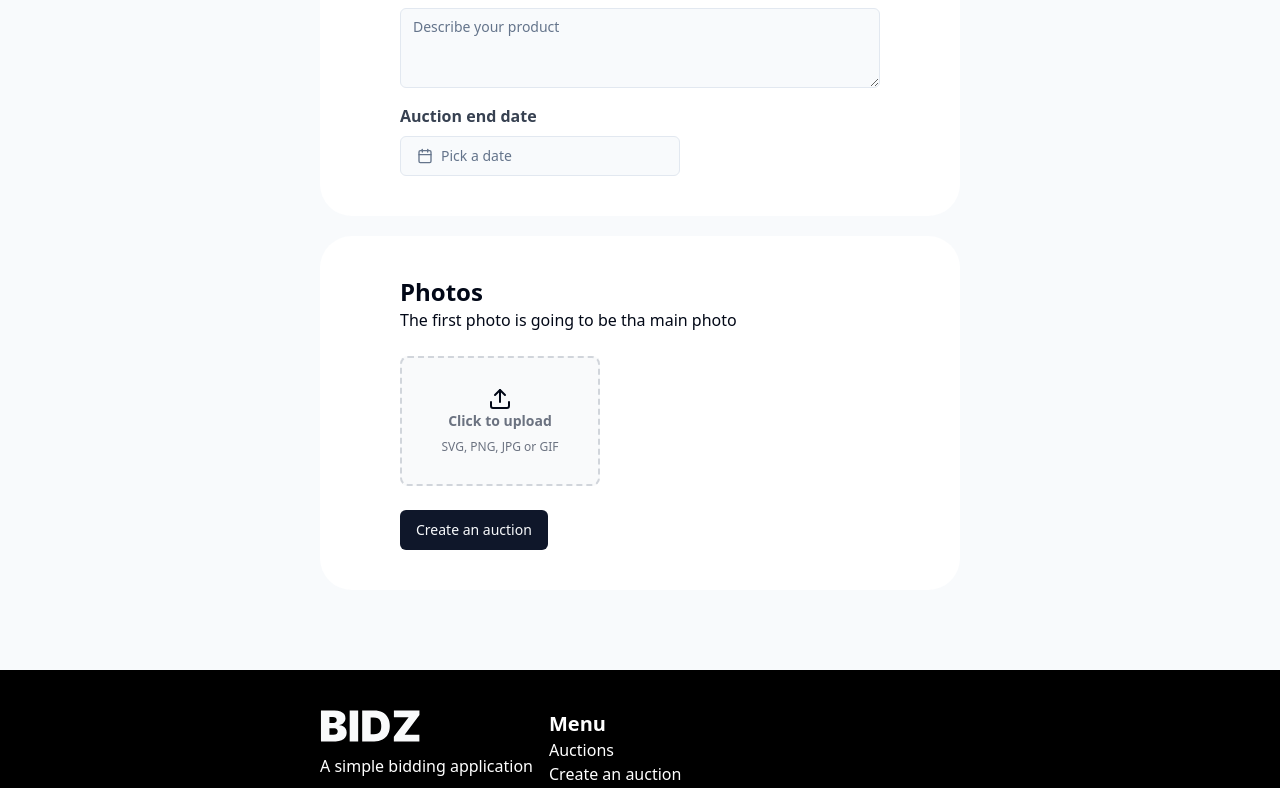
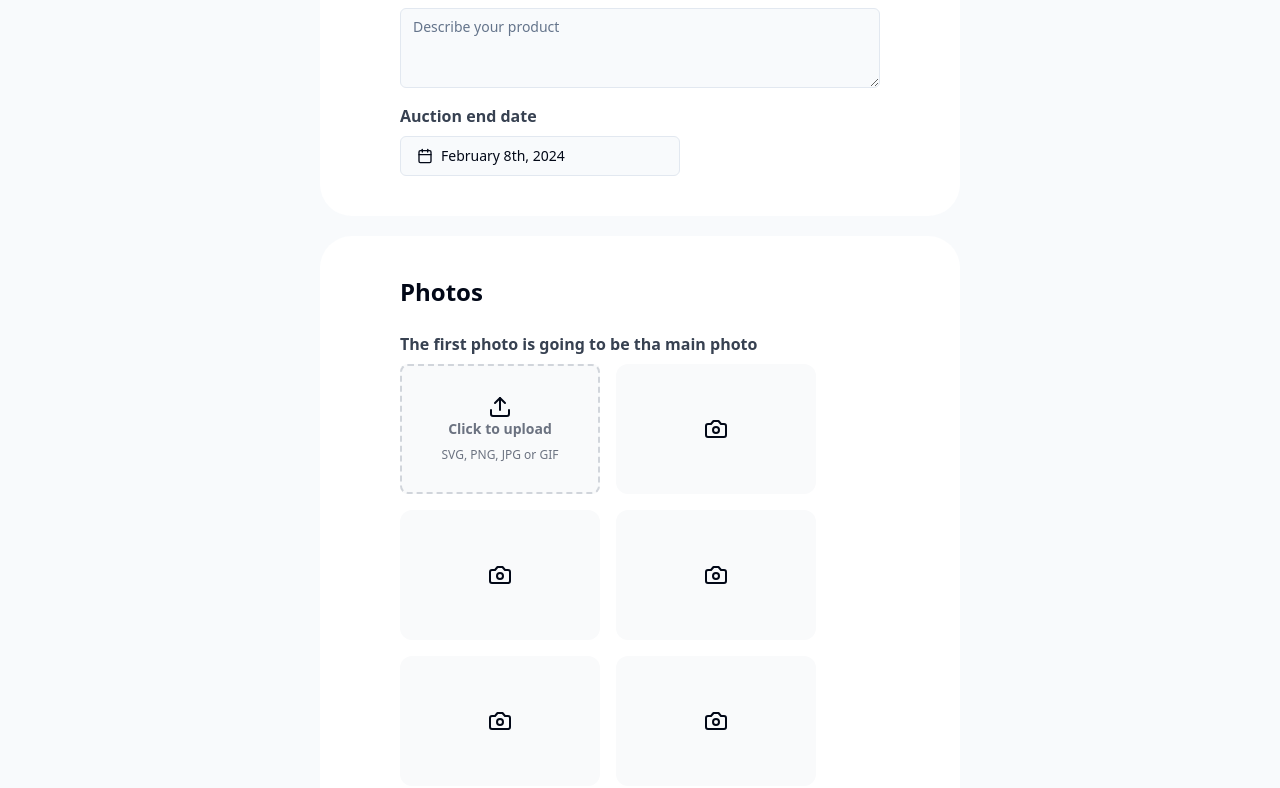
Before and after one commit to Mysterious-Researchers/bidz, a Next.js app in the folder apps/web/: page /auction/create in a window 1280 px wide. Shown: the part 440-1228 px from the top of the page. Built offline with nearby package versions, Linux system fonts and the light colour scheme.

Commit message:
feat(front-end): added create photo form

```diff
--- a/apps/web/next.config.js
+++ b/apps/web/next.config.js
@@ -5,6 +5,11 @@
 await import("./src/env.js");
 
 /** @type {import("next").NextConfig} */
-const config = {};
+const config = {
+  images: {
+    // remotePatterns: [,
+    // ],
+  },
+};
 
 export default config;
--- a/apps/web/src/app/(application)/auction/create/_componets/auction-form.tsx
+++ b/apps/web/src/app/(application)/auction/create/_componets/auction-form.tsx
@@ -9,7 +9,6 @@ import { type TAuctionInput, auctionSchema } from "@/lib/schemas";
 import { Button } from "@/components/ui/button";
 import { zodResolver } from "@hookform/resolvers/zod";
 import { PhotoInputField } from "@/app/(application)/auction/create/_componets/photo-input";
-
 interface LabelWrapperProps {
   label: string;
   children: React.ReactNode;
@@ -32,6 +31,13 @@ function InputWrapper({
   );
 }
 
+const initialAuctionValues: TAuctionInput = {
+  title: "",
+  endsAt: new Date(),
+  price: 0,
+  description: "",
+  photos: [],
+};
 const AuctionForm = ({
   defaultValues,
   actionName,
@@ -39,18 +45,23 @@ const AuctionForm = ({
   defaultValues?: TAuctionInput;
   actionName: string;
 }) => {
+  defaultValues = defaultValues ?? initialAuctionValues;
+
   const {
+    getValues,
     control,
     register,
     handleSubmit,
     formState: { errors },
     setValue,
+    watch,
   } = useForm({ defaultValues, resolver: zodResolver(auctionSchema) });
 
   const [date, setDate] = React.useState<Date | undefined>(
     defaultValues?.endsAt,
   );
 
+  const watchPhotos = watch("photos");
   const onSubmit = (data: TAuctionInput) => console.log(data);
 
   return (
@@ -104,11 +115,28 @@ const AuctionForm = ({
       <section className="flex flex-col gap-6 rounded-[32px] bg-white px-[80px] py-[40px]">
         <div>
           <h2 className="text-2xl font-bold">Photos</h2>
-          <p>The first photo is going to be tha main photo</p>
         </div>
 
-        <PhotoInputField />
-
+        <InputWrapper
+          label={"The first photo is going to be tha main photo"}
+          error={errors.photos?.message}
+        >
+          <PhotoInputField
+            photos={watchPhotos}
+            onPhotoDelete={(photoToDeleteUrl) => {
+              const allPhotos = getValues("photos");
+              setValue(
+                "photos",
+                allPhotos.filter((photoUrl) => photoUrl !== photoToDeleteUrl),
+              );
+            }}
+            onPhotoAdd={(url) => {
+              url =
+                "https://m.media-amazon.com/images/I/81Y9CbfG2sL._AC_UF894,1000_QL80_.jpg";
+              setValue("photos", [...getValues("photos"), url]);
+            }}
+          />
+        </InputWrapper>
         <Button type="submit" className="self-start">
           {actionName}
         </Button>
--- a/apps/web/src/app/(application)/auction/create/_componets/photo-input.tsx
+++ b/apps/web/src/app/(application)/auction/create/_componets/photo-input.tsx
@@ -1,7 +1,44 @@
 "use client";
+import * as React from "react";
 import { Icons } from "@/components/icons";
+const BlankPhoto = () => {
+  return (
+    <div className="bg flex h-[130px] w-[200px] items-center justify-center rounded-xl bg-gray-50">
+      <Icons.Camera />
+    </div>
+  );
+};
 
-const PhotoInput = ({ key }: { key?: string }) => {
+interface PhotoInputFieldProps {
+  photos: string[];
+  onPhotoAdd: (url: string) => void;
+  onPhotoDelete: (url: string) => void;
+}
+
+interface PhotoInputProps
+  extends Omit<PhotoInputFieldProps, "photos" | "onPhotoDelete"> {
+  key?: string;
+}
+const PhotoInput = ({ key, onPhotoAdd }: PhotoInputProps) => {
+  const handleFileSelected = (event: React.ChangeEvent<HTMLInputElement>) => {
+    if (!event.target.files) return;
+    const file = event.target.files[0];
+    const reader = new FileReader();
+
+    reader.onload = (e) => {
+      if (!e.target) return;
+      const arrayBuffer = e.target.result as ArrayBuffer;
+      const blob = new Blob([arrayBuffer]);
+
+      const url = "";
+      //TODO: add photo upload to the cdn and get the url
+
+      onPhotoAdd(url);
+    };
+
+    reader.readAsArrayBuffer(file!);
+  };
+
   return (
     <div className="flex h-[130px] w-[200px] items-center justify-center">
       <label
@@ -17,14 +54,67 @@ const PhotoInput = ({ key }: { key?: string }) => {
             SVG, PNG, JPG or GIF
           </p>
         </div>
-        <input id="dropzone-file" type="file" className="hidden" />
+        <input
+          accept="image/png, image/jpeg"
+          id="dropzone-file"
+          type="file"
+          className="hidden"
+          onInput={handleFileSelected}
+        />
       </label>
     </div>
   );
 };
 
-const PhotoInputField = () => {
-  return <PhotoInput />;
+const FilledPhoto = ({
+  url,
+  onPhotoDelete,
+}: {
+  url: string;
+  onPhotoDelete: (url: string) => void;
+}) => {
+  return (
+    <div className="relative flex h-[130px] w-[200px] items-center justify-center overflow-hidden rounded-xl">
+      <span
+        className="absolute cursor-pointer opacity-0 transition hover:opacity-100"
+        onClick={() => onPhotoDelete(url)}
+      >
+        <Icons.MinusCircle color="red" width={48} height={48} />
+      </span>
+      <img
+        src={url}
+        alt={"some photo"}
+        className="h-full w-full object-cover"
+      />
+    </div>
+  );
+};
+
+const PhotoInputField = ({
+  onPhotoDelete,
+  photos,
+  onPhotoAdd,
+}: PhotoInputFieldProps) => {
+  const filledPhotosLength = photos.length;
+  const blankPhotosLength = 8 - filledPhotosLength;
+  photos = photos.slice(0, 8);
+
+  const blankPhotos = Array.from(
+    { length: blankPhotosLength },
+    (_, i) => i + 1,
+  );
+
+  return (
+    <div className="flex flex-wrap gap-4">
+      {photos.map((url) => (
+        <FilledPhoto key={url} url={url} onPhotoDelete={onPhotoDelete} />
+      ))}
+      {filledPhotosLength < 8 && <PhotoInput onPhotoAdd={onPhotoAdd} />}
+      {blankPhotos.map((i) => (
+        <BlankPhoto key={i} />
+      ))}
+    </div>
+  );
 };
 
 export { PhotoInputField };
--- a/apps/web/src/components/icons/index.tsx
+++ b/apps/web/src/components/icons/index.tsx
@@ -1,8 +1,10 @@
 import { SocialMedia } from "@/components/icons/social-media";
 import { Menu } from "lucide-react";
-import { Upload } from "lucide-react";
+import { Upload, Camera, MinusCircle } from "lucide-react";
 export const Icons = {
   SocialMedia,
   Menu,
   Upload,
+  Camera,
+  MinusCircle,
 };
--- a/apps/web/src/lib/schemas.ts
+++ b/apps/web/src/lib/schemas.ts
@@ -5,6 +5,7 @@ const auctionSchema = z.object({
   description: z.string(),
   price: z.coerce.number({ description: "Input a price of your item" }).gt(0),
   endsAt: z.coerce.date(),
+  photos: z.array(z.string()),
 });
 
 type TAuctionInput = z.infer<typeof auctionSchema>;
```
